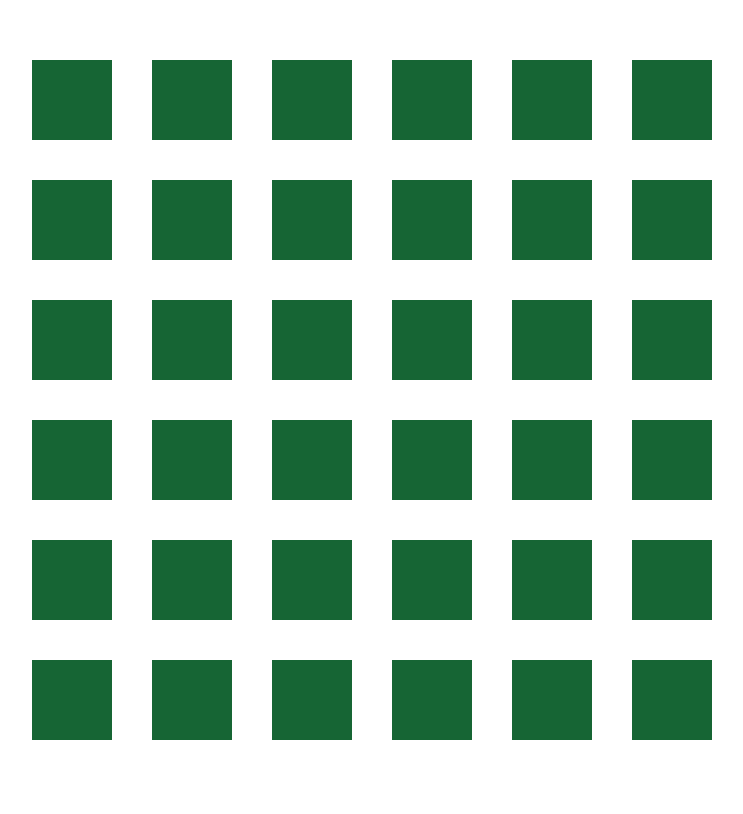
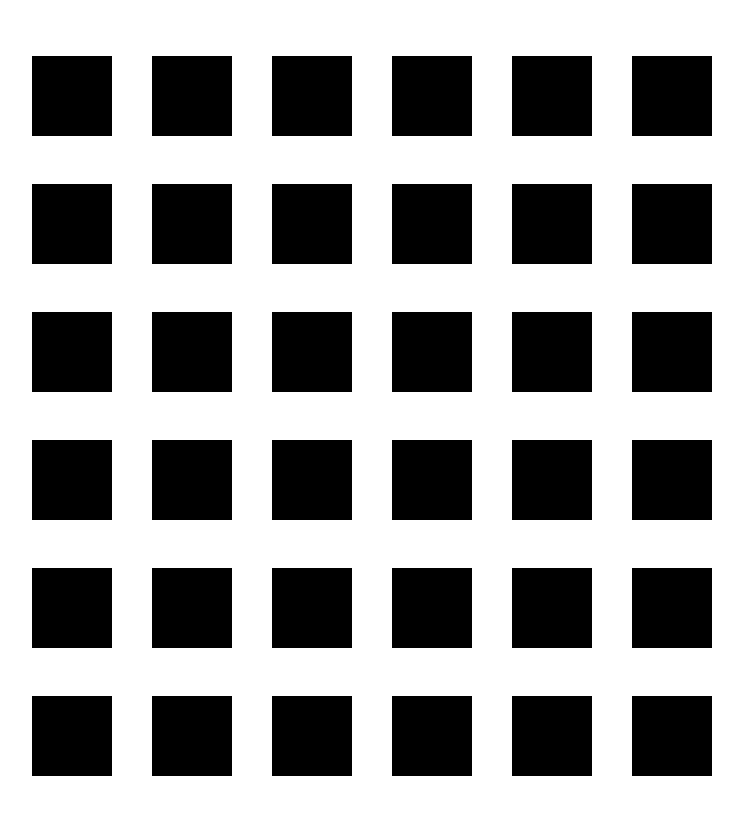
Before and after one commit to miketeix/takehome-dynamic, a React (Vite) app: page / in a window 1280 px wide. Shown: the top 814 px of the page, without its empty margins (268-1011 px from the left). Built offline with nearby package versions, Linux system fonts and the light colour scheme.

Commit message:
• update current row on row completion • disable inputs based on current row • border styling based on current row

```diff
--- a/src/App.jsx
+++ b/src/App.jsx
@@ -1,4 +1,4 @@
-import { useState } from "react";
+import { useEffect, useState } from "react";
 import clone from "rfdc/default";
 import "./App.css";
 const allowedSymbols = [
@@ -18,6 +18,7 @@ const allowedSymbols = [
   "/",
 ];
 function App() {
+  const [currentRow, setCurrentRow] = useState(0);
   const [answerGrid, setAnswerGrid] = useState(
     new Array(6).fill(
       new Array(6).fill({
@@ -27,7 +28,7 @@ function App() {
       })
     )
   );
-  const handleChange = (row, column, event) => {
+  const handleSymbolInput = (row, column, event) => {
     const symbol = event.target.value;
     if (symbol !== "" && !allowedSymbols.includes(symbol)) return;
     let tempGrid = clone(answerGrid);
@@ -35,19 +36,45 @@ function App() {
     setAnswerGrid(tempGrid);
   };
 
+  const evaluateAnswer = () => {
+    //tbd
+  };
+
+  useEffect(() => {
+    const rowAnswered = answerGrid[currentRow].every((answer) => {
+      return !!answer.symbol;
+    });
+    if (rowAnswered) {
+      evaluateAnswer();
+      setCurrentRow(currentRow + 1);
+    }
+  }, [currentRow, answerGrid, setAnswerGrid]);
+
   return (
     <>
       <div>
         {answerGrid.map((row, i) => (
-          <div key={i} className="flex flex-row">
-            {row.map((item, j) => (
+          <div
+            key={i}
+            className={`flex flex-row border-4 rounded-[10px] ${
+              currentRow === i ? "border-white" : "border-transparent"
+            } transition-all`}
+          >
+            {row.map((answer, j) => (
               <div key={j} className="m-5 color-black">
                 <input
-                  className="bg-green-800 text-black text-[40px] text-center align-middle w-[80px] h-[80px] "
+                  className={`${
+                    answer.correctPlacement && answer.correctSymbol
+                      ? "bg-green-800"
+                      : answer.correctSymbol
+                      ? "bg-yellow-800"
+                      : "bg-black"
+                  } text-white text-[40px] text-center align-middle w-[80px] h-[80px]`}
                   maxLength="1"
                   type="text"
-                  value={item.symbol}
-                  onChange={(e) => handleChange(i, j, e)}
+                  value={answer.symbol}
+                  onChange={(e) => handleSymbolInput(i, j, e)}
+                  disabled={i !== currentRow}
                 />
               </div>
             ))}
```
